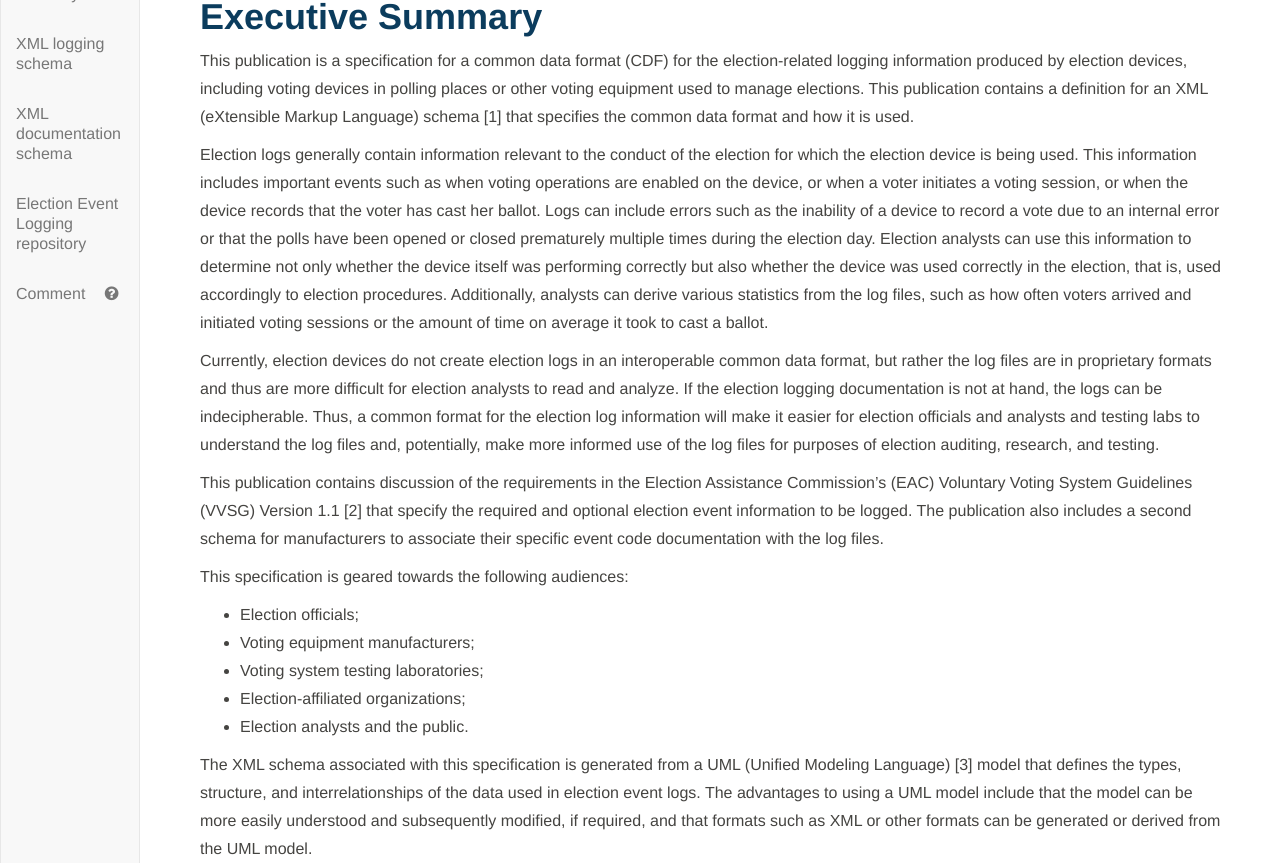
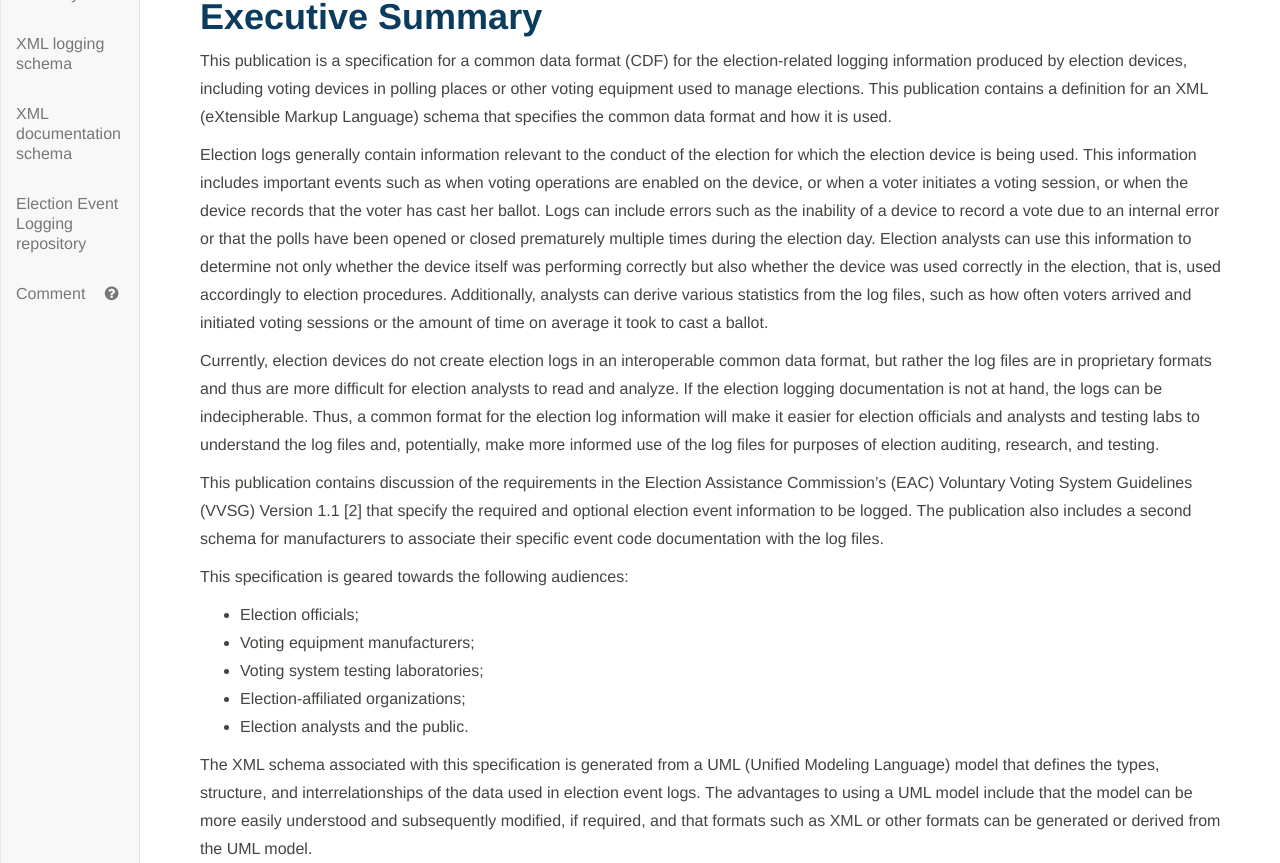
Before and after one commit to usnistgov/ElectionEventLogging, a Jekyll site: the page built from index.md, in a window 1280 px wide and 1400 px high, scrolled down 2033 px. Shown: the part 208-1071 px from the top of the window. Built offline with Jekyll 4.4.1, drawn with Linux system fonts in a browser that asks for light colours; our own code applies the rules of GitHub Pages for plain Markdown files; some of the changed text lies outside the part shown.

Commit message:
added text

```diff
--- a/index.md
+++ b/index.md
@@ -86,7 +86,7 @@ In addition to the above acknowledgments, the editor also gratefully acknowledge
 <br>
 
 # Executive Summary
-This publication is a specification for a common data format (CDF) for the election-related logging information produced by election devices, including voting devices in polling places or other voting equipment used to manage elections. This publication contains a definition for an XML (eXtensible Markup Language) schema [1] that specifies the common data format and how it is used.
+This publication is a specification for a common data format (CDF) for the election-related logging information produced by election devices, including voting devices in polling places or other voting equipment used to manage elections. This publication contains a definition for an XML (eXtensible Markup Language) schema that specifies the common data format and how it is used.
 
 Election logs generally contain information relevant to the conduct of the election for which the election device is being used. This information includes important events such as when voting operations are enabled on the device, or when a voter initiates a voting session, or when the device records that the voter has cast her ballot.  Logs can include errors such as the inability of a device to record a vote due to an internal error or that the polls have been opened or closed prematurely multiple times during the election day. Election analysts can use this information to determine not only whether the device itself was performing correctly but also whether the device was used correctly in the election, that is, used accordingly to election procedures. Additionally, analysts can derive various statistics from the log files, such as how often voters arrived and initiated voting sessions or the amount of time on average it took to cast a ballot.
 
@@ -102,7 +102,7 @@ This specification is geared towards the following audiences:
 * Election-affiliated organizations;
 * Election analysts and the public.
 
-The XML schema associated with this specification is generated from a UML (Unified Modeling Language) [3] model that defines the types, structure, and interrelationships of the data used in election event logs. The advantages to using a UML model include that the model can be more easily understood and subsequently modified, if required, and that formats such as XML or other formats can be generated or derived from the UML model.
+The XML schema associated with this specification is generated from a UML (Unified Modeling Language) model that defines the types, structure, and interrelationships of the data used in election event logs. The advantages to using a UML model include that the model can be more easily understood and subsequently modified, if required, and that formats such as XML or other formats can be generated or derived from the UML model.
 
 <br>
 
```
Also changed, not shown: other parts of index.md (+1 -1 lines).
